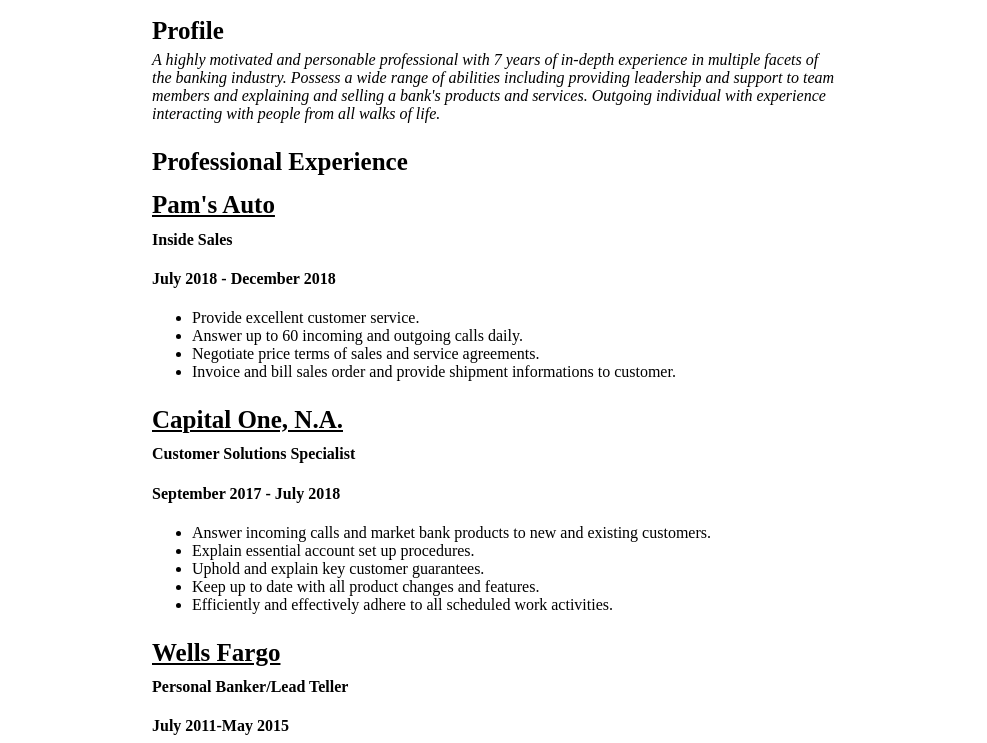
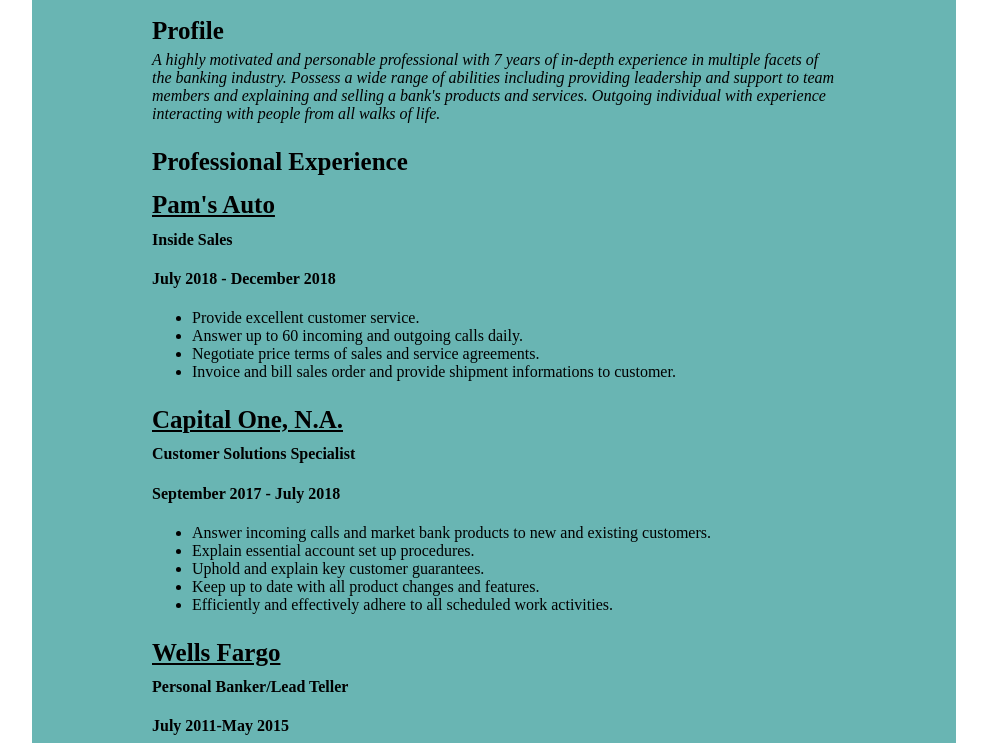
Before and after one commit to koop212/bobbykhounphinith.github.io, a plain HTML site: page index.html in a window 1280 px wide. Shown: the part 207-950 px from the top of the page, without its empty margins (146-1133 px from the left). Drawn offline with Linux system fonts and the light colour scheme.

Commit message:
Update style.css

```diff
--- a/style.css
+++ b/style.css
@@ -6,7 +6,7 @@
     padding: 10px 120px 10px 120px;
 
     border-radius: 50px;
-    background-color:69b5b3;
+    background-color:#69b5b3;
 
     text-align: left;
 }
```
